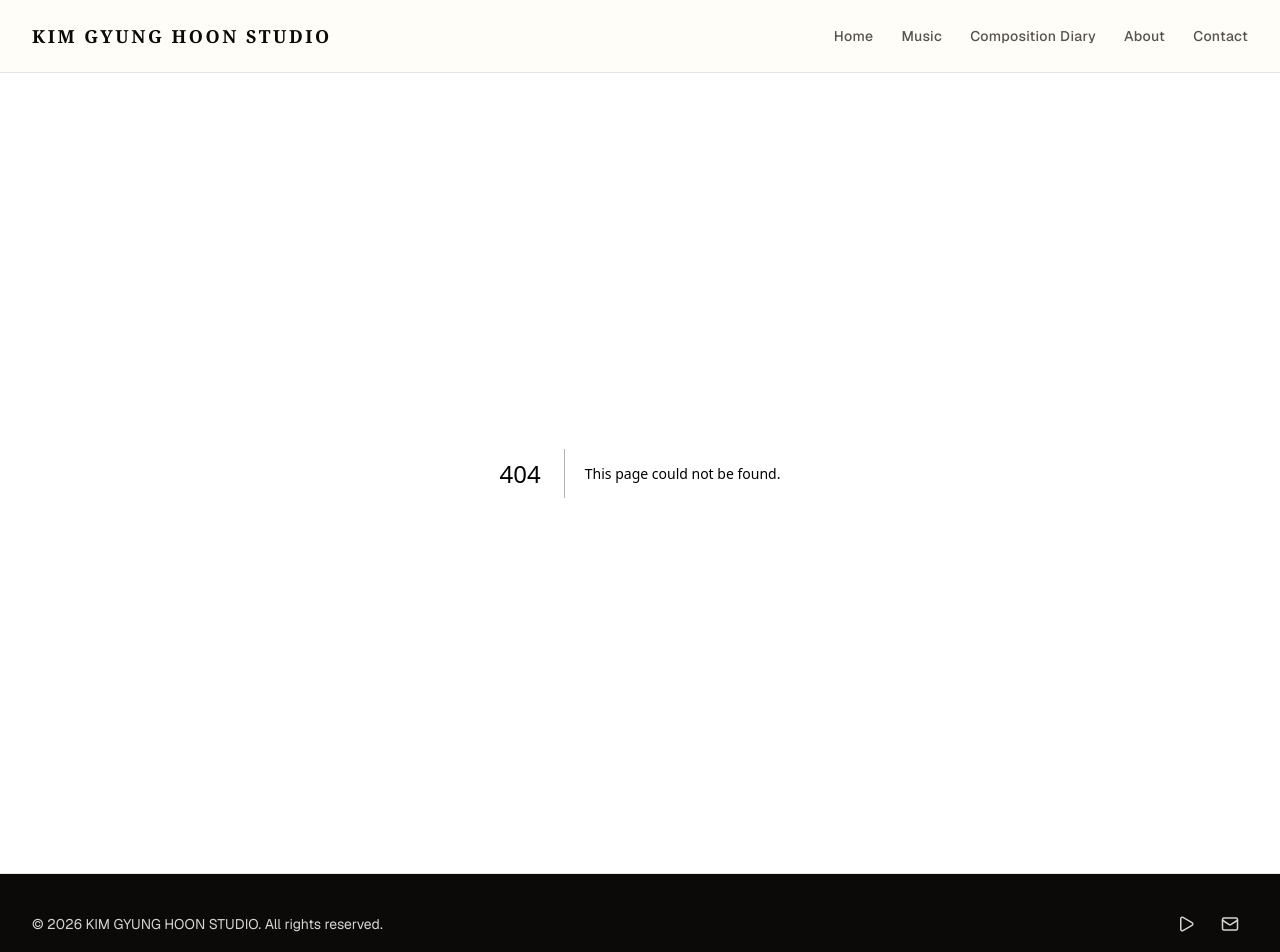
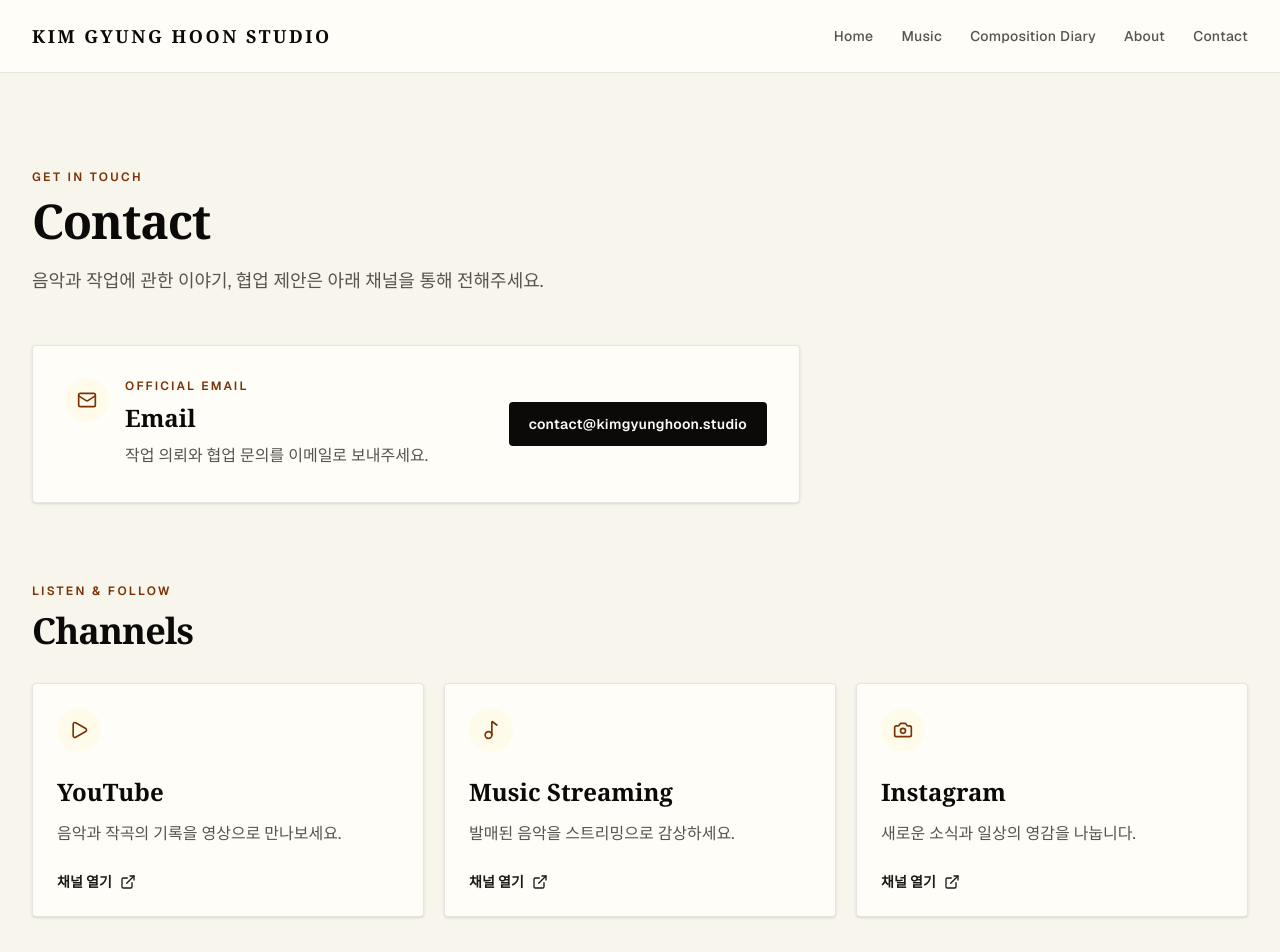
Before and after one commit to SERNO-sys/kimgyunghoon-studio, a Next.js app: page /contact in a window 1280 px wide. Before the commit this address had no page. Shown: the top 952 px of the page. Built offline with nearby package versions, Linux system fonts and the light colour scheme.

Commit message:
feat: contact page

```diff
--- /dev/null
+++ b/src/app/contact/page.tsx
@@ -0,0 +1,81 @@
+import { Camera, ExternalLink, Mail, Music2, Play } from 'lucide-react';
+
+import { Card } from '../../components/ui/Card';
+
+const contactEmail = 'contact@kimgyunghoon.studio';
+
+const channels = [
+  { label: 'YouTube', description: '음악과 작곡의 기록을 영상으로 만나보세요.', href: 'https://www.youtube.com', icon: Play },
+  { label: 'Music Streaming', description: '발매된 음악을 스트리밍으로 감상하세요.', href: 'https://open.spotify.com', icon: Music2 },
+  { label: 'Instagram', description: '새로운 소식과 일상의 영감을 나눕니다.', href: 'https://www.instagram.com', icon: Camera },
+];
+
+export default function ContactPage() {
+  return (
+    <main className="bg-[#f8f5ed] py-16 sm:py-24">
+      <div className="mx-auto max-w-7xl px-4 sm:px-6 lg:px-8">
+        <p className="text-xs font-semibold tracking-[0.2em] text-amber-900">GET IN TOUCH</p>
+        <h1 className="mt-3 font-serif text-4xl font-semibold tracking-tight text-stone-950 sm:text-5xl">Contact</h1>
+        <p className="mt-5 max-w-2xl text-lg leading-8 text-stone-600">
+          음악과 작업에 관한 이야기, 협업 제안은 아래 채널을 통해 전해주세요.
+        </p>
+
+        <section aria-labelledby="email-heading" className="mt-12">
+          <Card className="max-w-3xl border-amber-800/20 bg-[#fffdf8] p-6 sm:p-8">
+            <div className="flex flex-col gap-6 sm:flex-row sm:items-center sm:justify-between">
+              <div className="flex gap-4">
+                <span className="inline-flex size-11 shrink-0 items-center justify-center rounded-full bg-amber-50 text-amber-900">
+                  <Mail aria-hidden="true" size={20} />
+                </span>
+                <div>
+                  <p className="text-xs font-semibold tracking-[0.18em] text-amber-900">OFFICIAL EMAIL</p>
+                  <h2 className="mt-2 font-serif text-2xl font-semibold text-stone-950" id="email-heading">Email</h2>
+                  <p className="mt-2 leading-7 text-stone-600">작업 의뢰와 협업 문의를 이메일로 보내주세요.</p>
+                </div>
+              </div>
+              <a
+                className="inline-flex min-h-11 items-center justify-center rounded-sm bg-stone-950 px-5 py-2.5 text-sm font-semibold tracking-wide text-stone-50 transition-colors hover:bg-stone-800 focus-visible:outline-2 focus-visible:outline-offset-2 focus-visible:outline-amber-700"
+                href={`mailto:${contactEmail}`}
+              >
+                {contactEmail}
+              </a>
+            </div>
+          </Card>
+        </section>
+
+        <section aria-labelledby="channels-heading" className="mt-16 sm:mt-20">
+          <p className="text-xs font-semibold tracking-[0.2em] text-amber-900">LISTEN &amp; FOLLOW</p>
+          <h2 className="mt-3 font-serif text-3xl font-semibold tracking-tight text-stone-950 sm:text-4xl" id="channels-heading">
+            Channels
+          </h2>
+          <div className="mt-8 grid gap-5 md:grid-cols-3">
+            {channels.map((channel) => {
+              const Icon = channel.icon;
+
+              return (
+                <a
+                  className="group block rounded-sm focus-visible:outline-2 focus-visible:outline-offset-4 focus-visible:outline-amber-700"
+                  href={channel.href}
+                  key={channel.label}
+                  rel="noreferrer"
+                  target="_blank"
+                >
+                  <Card className="flex h-full flex-col">
+                    <span className="inline-flex size-11 items-center justify-center rounded-full bg-amber-50 text-amber-900">
+                      <Icon aria-hidden="true" size={20} />
+                    </span>
+                    <h3 className="mt-6 font-serif text-2xl font-semibold text-stone-950">{channel.label}</h3>
+                    <p className="mt-3 flex-1 leading-7 text-stone-600">{channel.description}</p>
+                    <span className="mt-6 inline-flex items-center gap-2 text-sm font-semibold text-stone-900 transition-colors group-hover:text-amber-900">
+                      채널 열기 <ExternalLink aria-hidden="true" size={16} />
+                    </span>
+                  </Card>
+                </a>
+              );
+            })}
+          </div>
+        </section>
+      </div>
+    </main>
+  );
+}
```
